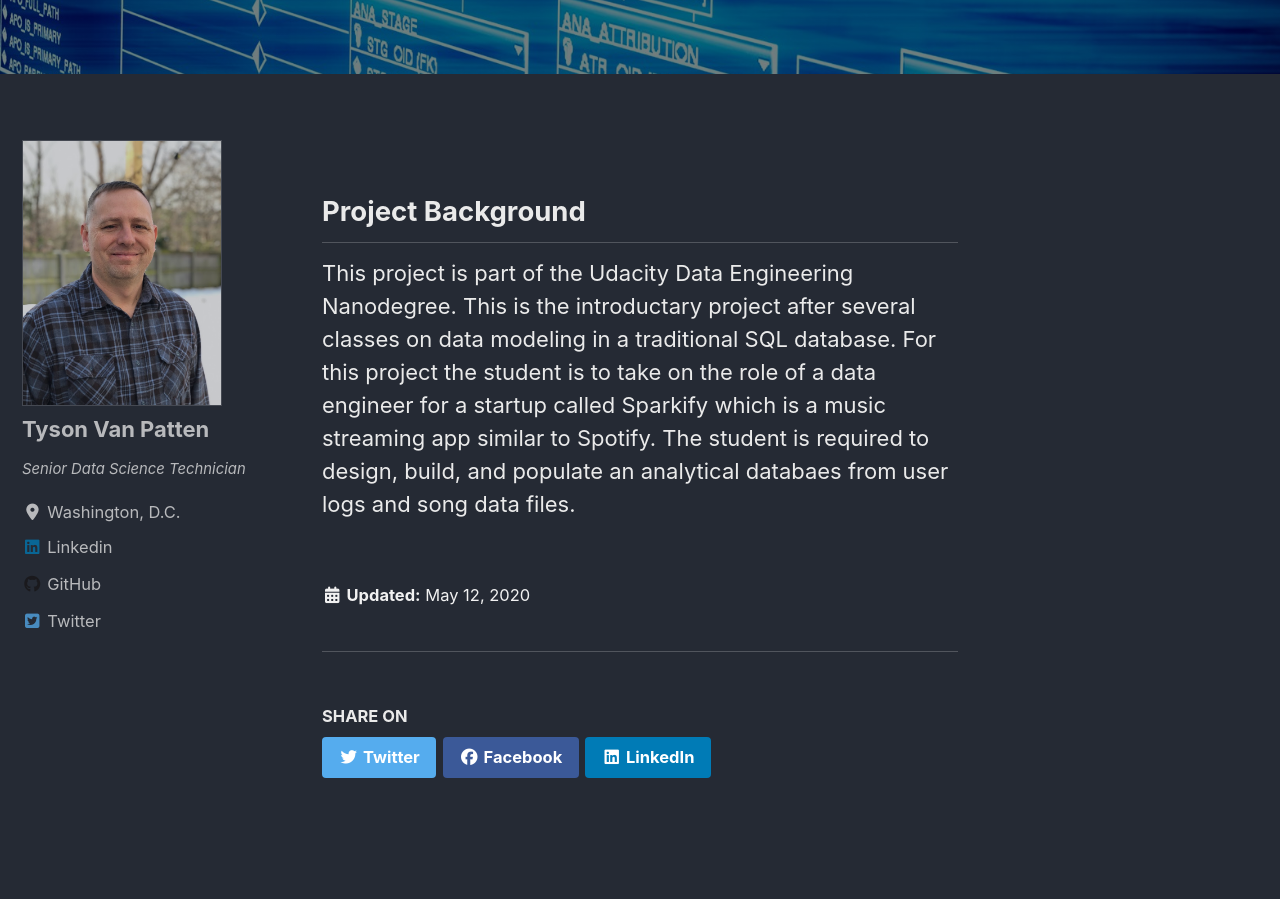
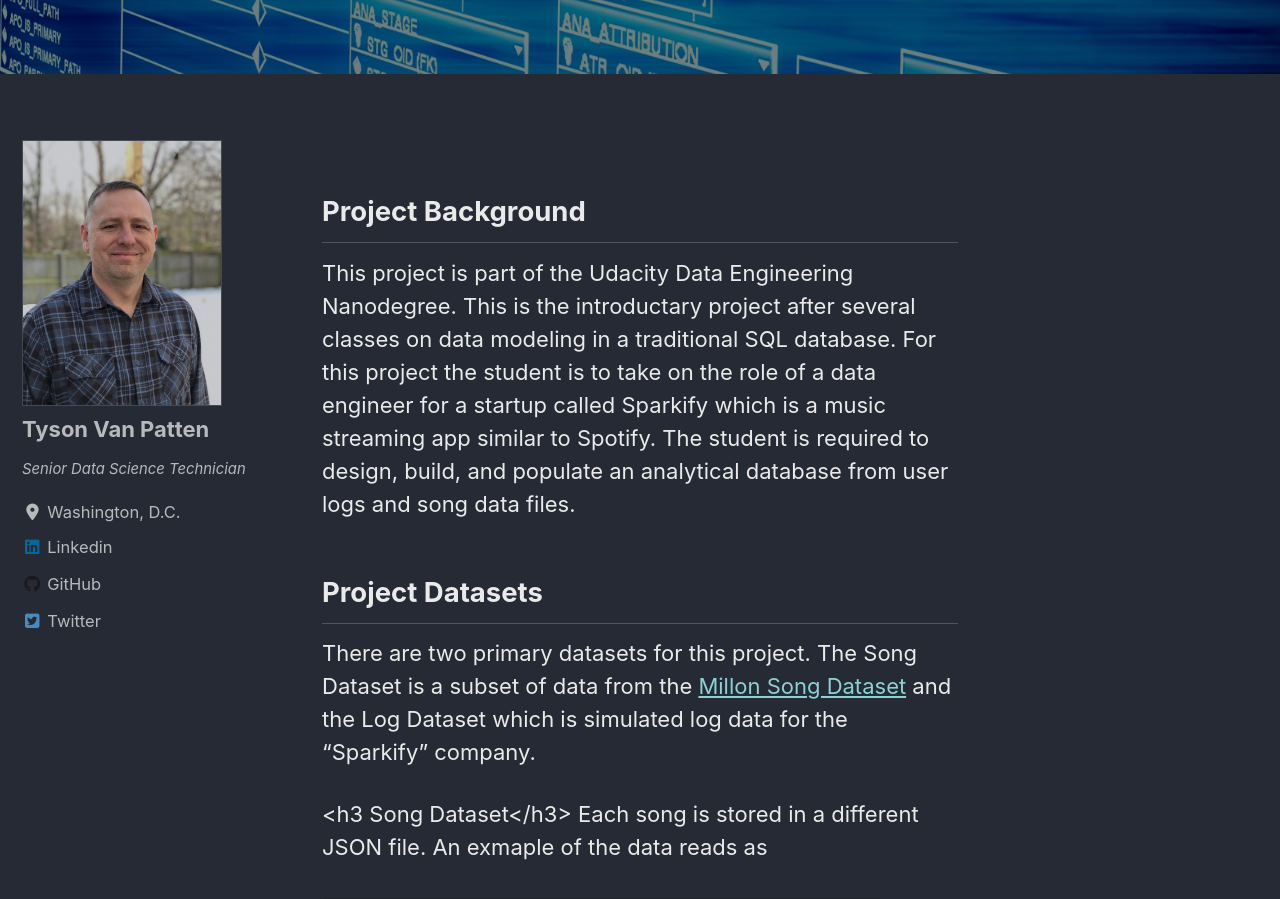
Before and after one commit to tvanpat/tvanpat, a Jekyll site: the page built from _portfolio/data_model_postgresql.md, in a window 1280 px wide and 900 px high, scrolled down 346 px. Built offline with Jekyll 4.4.1, drawn with Linux system fonts in a browser that asks for light colours; cached includes are drawn as plain includes; nearby versions of some CDN libraries; comment, search, counter and statistics services are not loaded; some of the changed text lies outside the part shown.

Commit message:
updated data_model project write up

```diff
--- a/_portfolio/data_model_postgresql.md
+++ b/_portfolio/data_model_postgresql.md
@@ -8,4 +8,14 @@
 ---
 
 <h2> Project Background </h2>
-This project is part of the Udacity Data Engineering Nanodegree.  This is the introductary project after several classes on data modeling in a traditional SQL database.  For this project the student is to take on the role of a data engineer for a startup called Sparkify which is a music streaming app similar to Spotify.  The student is required to design, build, and populate an analytical databaes from user logs and song data files.
+This project is part of the Udacity Data Engineering Nanodegree.  This is the introductary project after several classes on data modeling in a traditional SQL database.  For this project the student is to take on the role of a data engineer for a startup called Sparkify which is a music streaming app similar to Spotify.  The student is required to design, build, and populate an analytical database from user logs and song data files.
+
+<h2> Project Datasets </h2>
+There are two primary datasets for this project.  The Song Dataset is a subset of data from the [Millon Song Dataset](http://millionsongdataset.com/) and the Log Dataset which is simulated log data for the "Sparkify" company.
+
+<h3 Song Dataset</h3>
+Each song is stored in a different JSON file.  An exmaple of the data reads as
+
+<code>
+{"num_songs": 1, "artist_id": "ARJIE2Y1187B994AB7", "artist_latitude": null, "artist_longitude": null, "artist_location": "", "artist_name": "Line Renaud", "song_id": "SOUPIRU12A6D4FA1E1", "title": "Der Kleine Dompfaff", "duration": 152.92036, "year": 0}
+</code>
```
